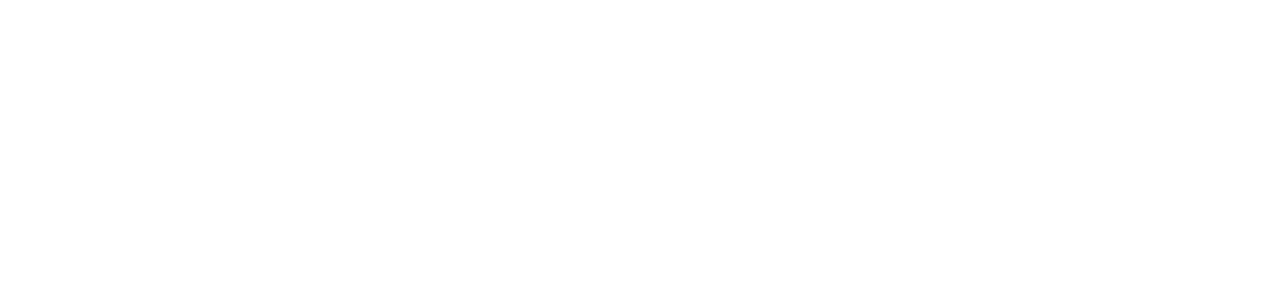
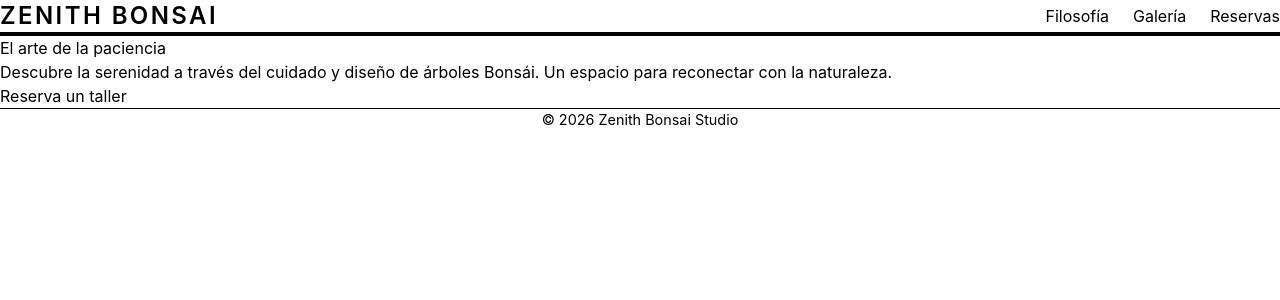
Before and after one commit to MarioMunera1993/entreglable-momento-dos, a React (Vite) app: page / in a window 1280 px wide. Shown: the top 300 px of the page. Built offline with nearby package versions, Linux system fonts and the light colour scheme.

Commit message:
feat: add routing with react-router-dom and implement main layout structure

```diff
--- a/package.json
+++ b/package.json
@@ -13,6 +13,7 @@
     "@tailwindcss/vite": "^4.2.4",
     "react": "^19.2.5",
     "react-dom": "^19.2.5",
+    "react-router-dom": "^7.14.2",
     "tailwindcss": "^4.2.4"
   },
   "devDependencies": {
--- a/src/App.jsx
+++ b/src/App.jsx
@@ -1,7 +1,13 @@
+import { BrowserRouter} from "react-router-dom"
+import { RouterApp } from "./routes/routerApp"
+
 function App() {
 
   return (
     <>
+      <BrowserRouter>
+        <RouterApp/>
+      </BrowserRouter>
     </>
   )
 }
--- a/src/components/Footer.jsx
+++ b/src/components/Footer.jsx
@@ -1,5 +1,11 @@
 export const Footer = () => {
-  return (
-    <div>© 2026 Zenith Bonsai Studio.</div>
+    return (
+    <footer className="bg-white py-md border-t border-default">
+      <div className="mx-auto max-w-7xl px-6">
+        <p className="text-center text-[0.9rem] text-footer-text mb-md">
+          © 2026 Zenith Bonsai Studio
+        </p>
+      </div>
+    </footer>
   )
 }
--- a/src/components/Navbar.jsx
+++ b/src/components/Navbar.jsx
@@ -1,11 +1,18 @@
+import { Link } from "react-router-dom"
+
 export const Navbar = () => {
   return (
-    <nav className="flex ">
-        <a href="">Zenith Bonsai</a>
-        <div>
-            <a href="">Filosofía</a>
-            <a href="">Galería</a>
-            <a href="">Reservas</a>
+    <nav className="flex justify-between items-center border-b-4 pt-[clamp(1.5rem,3vw,2.5rem)]
+  pb-[clamp(1.5rem,3vw,2.5rem)]
+  px-[max(5%,calc((100%-1200px)/2))]">
+
+        <Link to={"/"} className="text-2xl font-semibold tracking-widest uppercase" href="">Zenith Bonsai</Link>
+        <div className="flex gap-6 text-wrap">
+            <Link to={"/philosophy"} className="font-normal pb-1 border-b border-transparent hover:border-b-black text-1" href="">
+            Filosofía
+            </Link>
+            <Link to={"/gallery"} className="font-normal pb-1 border-b border-transparent hover:border-b-black text-1">Galería</Link>
+            <Link to={"/booking"} className="font-normal pb-1 border-b border-transparent hover:border-b-black text-1">Reservas</Link>
         </div>
     </nav>
   )
--- a/src/index.css
+++ b/src/index.css
@@ -1 +1,7 @@
 @import "tailwindcss";
+
+*{
+  margin: 0;
+  padding: 0;
+  box-sizing: border-box;
+}
--- /dev/null
+++ b/src/pages/Booking.jsx
@@ -0,0 +1,5 @@
+export const Booking = () => {
+  return (
+    <div>Booking</div>
+  )
+}
--- /dev/null
+++ b/src/pages/Gallery.jsx
@@ -0,0 +1,9 @@
+import { Navbar } from "../components/Navbar"
+
+export const Gallery = () => {
+  return (
+    <div>
+      <Navbar/>
+      Gallery</div>
+  )
+}
--- a/src/pages/Layout.jsx
+++ b/src/pages/Layout.jsx
@@ -1,5 +1,16 @@
+import { Footer } from "../components/Footer"
+import { Navbar } from "../components/Navbar"
+
 export const Layout = () => {
   return (
-    <div>Layout</div>
+    <div>
+        <Navbar/>
+        <main>
+            <h1>El arte de la paciencia</h1>
+            <p>Descubre la serenidad a través del cuidado y diseño de árboles Bonsái. Un espacio para reconectar con la naturaleza.</p>
+            <a href="">Reserva un taller</a>
+        </main>
+        <Footer/>
+    </div>
   )
 }
--- /dev/null
+++ b/src/pages/Philosophy.jsx
@@ -0,0 +1,5 @@
+export const Philosophy = () => {
+  return (
+    <div>Philosophy</div>
+  )
+}
--- /dev/null
+++ b/src/routes/routerApp.jsx
@@ -0,0 +1,16 @@
+import { Route, Routes } from "react-router-dom"
+import { Layout } from "../pages/Layout"
+import { Philosophy } from "../pages/Philosophy"
+import { Gallery } from "../pages/Gallery"
+import { Booking } from "../pages/Booking"
+
+export const RouterApp = () => {
+  return (
+    <Routes>
+        <Route path="/" element={<Layout/>}/>
+        <Route path="/philosophy" element={<Philosophy/>} />
+        <Route path="/gallery" element={<Gallery/>}/>
+        <Route path="/booking" element={<Booking/>} />
+    </Routes>
+  )
+}
```
Also changed, not shown: 1 other file (tests, documents, lock files or other folders).
